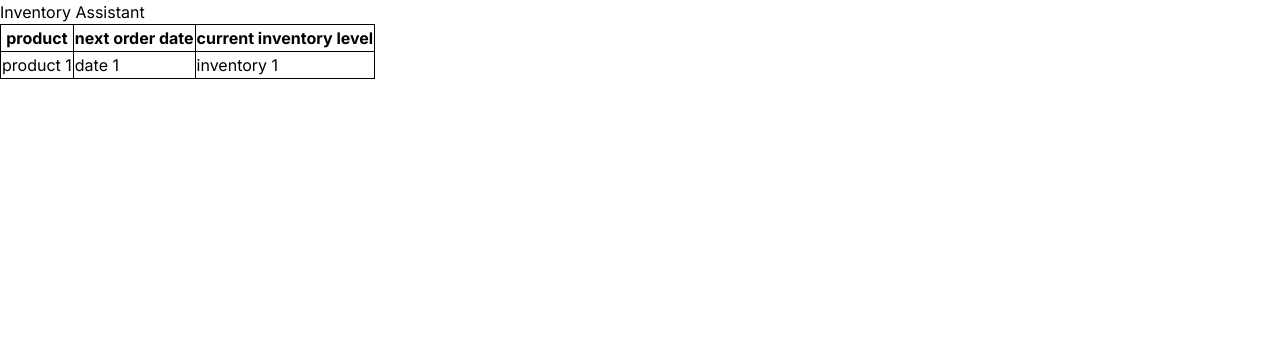
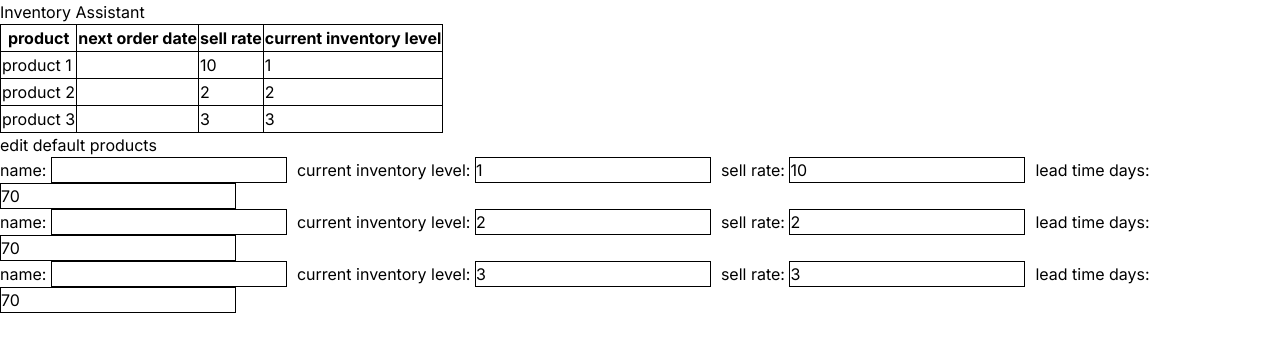
Before and after one commit to bilalsattar24/inventory-assistant, a Next.js app: page / in a window 1280 px wide. Shown: the top 352 px of the page. Built offline with nearby package versions, Linux system fonts and the light colour scheme.

Commit message:
use hard coded products

```diff
--- a/src/app/page.tsx
+++ b/src/app/page.tsx
@@ -1,4 +1,38 @@
+"use client";
+import { useState } from "react";
+
+type Product = {
+  name: string;
+  nextOrderDate?: Date;
+  currentInventoryLevel: number;
+  sellRate: number;
+  leadTimeDays: number;
+};
+
+const defaultProducts = [
+  {
+    name: "product 1",
+    currentInventoryLevel: 1,
+    sellRate: 10,
+    leadTimeDays: 70,
+  },
+  {
+    name: "product 2",
+    currentInventoryLevel: 2,
+    sellRate: 2,
+    leadTimeDays: 70,
+  },
+  {
+    name: "product 3",
+    currentInventoryLevel: 3,
+    sellRate: 3,
+    leadTimeDays: 70,
+  },
+];
+
 export default function Home() {
+  const [products, setProducts] = useState<Product[]>(defaultProducts);
+
   return (
     <>
       <h1>Inventory Assistant</h1>
@@ -7,19 +41,84 @@ export default function Home() {
           <tr>
             <th style={{ border: "1px solid black" }}>product</th>
             <th style={{ border: "1px solid black" }}>next order date</th>
+            <th style={{ border: "1px solid black" }}>sell rate</th>
             <th style={{ border: "1px solid black" }}>
               current inventory level
             </th>
           </tr>
         </thead>
         <tbody>
-          <tr>
-            <td style={{ border: "1px solid black" }}>product 1</td>
-            <td style={{ border: "1px solid black" }}>date 1</td>
-            <td style={{ border: "1px solid black" }}>inventory 1</td>
-          </tr>
+          {products.map((product) => (
+            <tr>
+              <td style={{ border: "1px solid black" }}>{product.name}</td>
+              <td style={{ border: "1px solid black" }}>
+                {product.nextOrderDate?.toLocaleDateString()}
+              </td>
+              <td style={{ border: "1px solid black" }}>{product.sellRate}</td>
+
+              <td style={{ border: "1px solid black" }}>
+                {product.currentInventoryLevel}
+              </td>
+            </tr>
+          ))}
         </tbody>
       </table>
+
+      {/* ui for editing default products*/}
+      <h2>edit default products</h2>
+      {products.map((product, index) => {
+        return (
+          <div>
+            <label>name: </label>
+            <input
+              style={{ border: "1px solid black", marginRight: "10px" }}
+              type="number"
+              value={product.name}
+              onChange={(event) => {
+                const newProducts = [...products];
+                newProducts[index].name = event.target.value;
+                setProducts(newProducts);
+              }}
+            />
+            <label>current inventory level: </label>
+            <input
+              style={{ border: "1px solid black", marginRight: "10px" }}
+              type="number"
+              value={product.currentInventoryLevel}
+              onChange={(event) => {
+                const newProducts = [...products];
+                newProducts[index].currentInventoryLevel = Number(
+                  event.target.value
+                );
+                setProducts(newProducts);
+              }}
+            />
+            <label>sell rate: </label>
+            <input
+              style={{ border: "1px solid black", marginRight: "10px" }}
+              type="number"
+              value={product.sellRate}
+              onChange={(event) => {
+                const newProducts = [...products];
+                newProducts[index].sellRate = Number(event.target.value);
+                setProducts(newProducts);
+              }}
+            />
+            <label>lead time days: </label>
+            <input
+              style={{ border: "1px solid black", marginRight: "10px" }}
+              type="number"
+              value={product.leadTimeDays}
+              onChange={(event) => {
+                const newProducts = [...products];
+                newProducts[index].leadTimeDays = Number(event.target.value);
+                setProducts(newProducts);
+              }}
+            />
+          </div>
+        );
+        console.log(product);
+      })}
     </>
   );
 }
```
